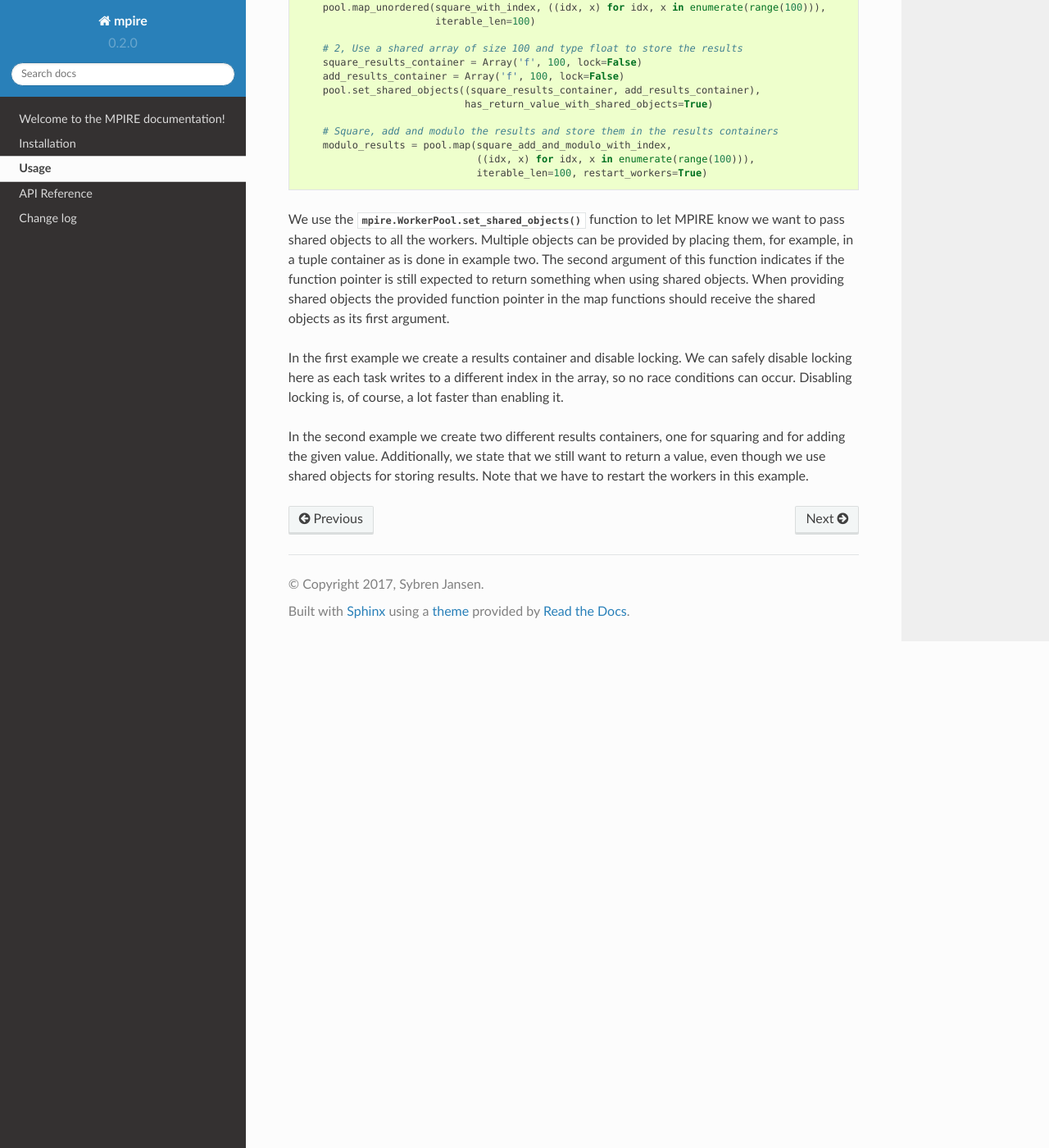
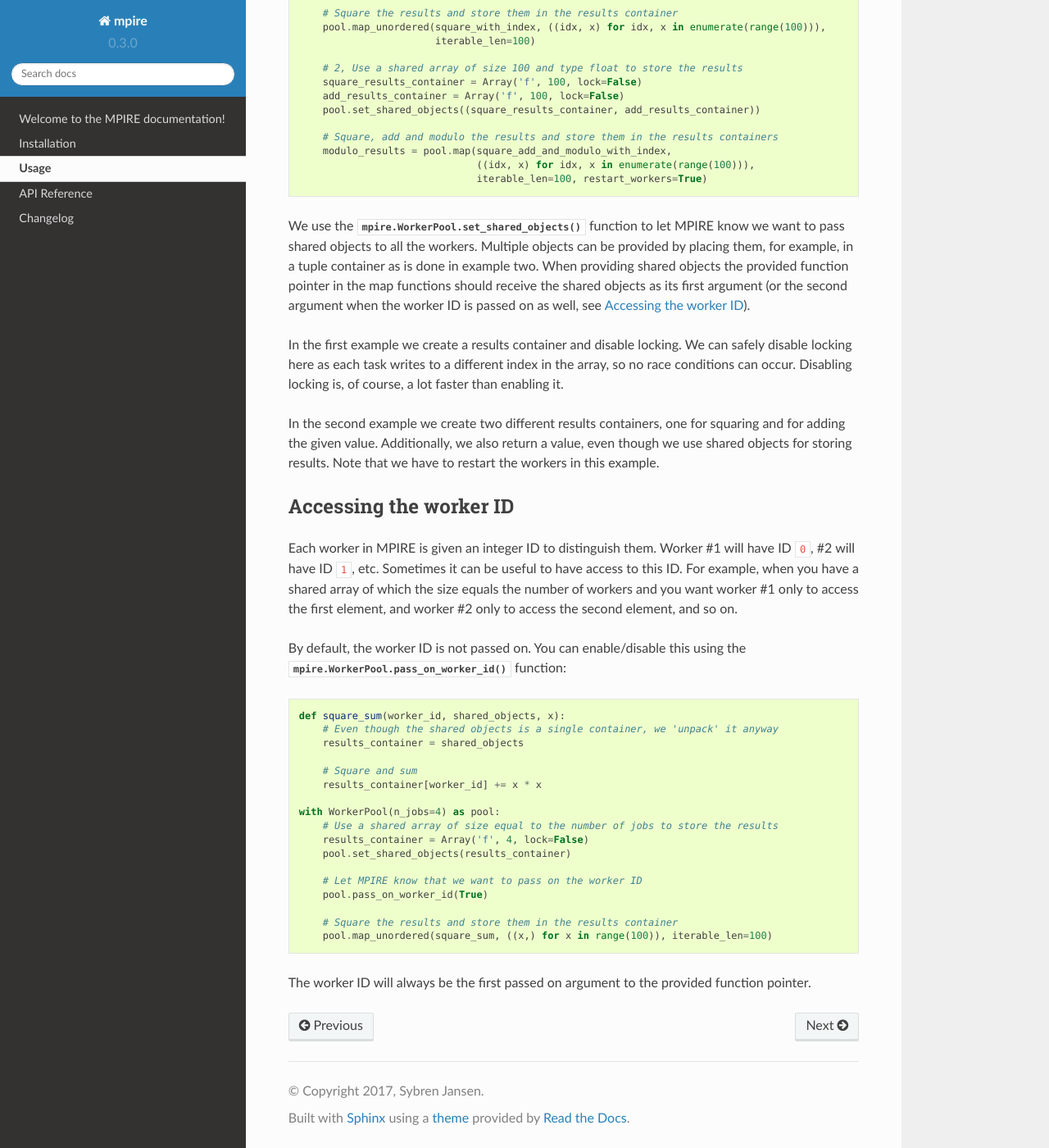
Before and after one commit to sybrenjansen/mpire, a Sphinx documentation site: the page built from docs/usage/index.rst, in a window 1280 px wide and 1400 px high, scrolled down 5219 px. Shown: the whole window at 82% size. Built offline with Sphinx 7.4.7 and the Read the Docs theme 2.0.0, drawn with Linux system fonts in a browser that asks for light colours; some of the changed text lies outside the part shown.

Commit message:
- The worker ID can now be passed on the function to be executed by using   the pass_on_worker_id function. - Removed the use of has_return_value_with_shared_objects when using   set_shared_objects. MPIRE now handles both cases out of the box.

```diff
--- a/docs/usage/index.rst
+++ b/docs/usage/index.rst
@@ -234,7 +234,7 @@
     with WorkerPool(n_jobs=4) as pool:
         # 1. Use a shared array of size 100 and type float to store the results
         results_container = Array('f', 100, lock=False)
-        pool.set_shared_objects(results_container, has_return_value_with_shared_objects=False)
+        pool.set_shared_objects(results_container)
 
         # Square the results and store them in the results container
         pool.map_unordered(square_with_index, ((idx, x) for idx, x in enumerate(range(100))),
@@ -243,8 +243,7 @@
         # 2, Use a shared array of size 100 and type float to store the results
         square_results_container = Array('f', 100, lock=False)
         add_results_container = Array('f', 100, lock=False)
-        pool.set_shared_objects((square_results_container, add_results_container),
-                                has_return_value_with_shared_objects=True)
+        pool.set_shared_objects((square_results_container, add_results_container))
 
         # Square, add and modulo the results and store them in the results containers
         modulo_results = pool.map(square_add_and_modulo_with_index,
@@ -253,14 +252,49 @@
 
 We use the :meth:`mpire.WorkerPool.set_shared_objects` function to let MPIRE know we want to pass shared objects to all
 the workers. Multiple objects can be provided by placing them, for example, in a tuple container as is done in example
-two. The second argument of this function indicates if the function pointer is still expected to return something when
-using shared objects. When providing shared objects the provided function pointer in the map functions should receive
-the shared objects as its first argument.
+two. When providing shared objects the provided function pointer in the map functions should receive the shared objects
+as its first argument (or the second argument when the worker ID is passed on as well, see :ref:`workerID`).
 
 In the first example we create a results container and disable locking. We can safely disable locking here as each task
 writes to a different index in the array, so no race conditions can occur. Disabling locking is, of course, a lot faster
 than enabling it.
 
 In the second example we create two different results containers, one for squaring and for adding the given value.
-Additionally, we state that we still want to return a value, even though we use shared objects for storing results. Note
-that we have to restart the workers in this example.
+Additionally, we also return a value, even though we use shared objects for storing results. Note that we have to
+restart the workers in this example.
+
+
+.. _workerID:
+
+Accessing the worker ID
+-----------------------
+
+Each worker in MPIRE is given an integer ID to distinguish them. Worker #1 will have ID ``0``, #2 will have ID ``1``,
+etc. Sometimes it can be useful to have access to this ID. For example, when you have a shared array of which the size
+equals the number of workers and you want worker #1 only to access the first element, and worker #2 only to access the
+second element, and so on.
+
+By default, the worker ID is not passed on. You can enable/disable this using the
+:meth:`mpire.WorkerPool.pass_on_worker_id` function:
+
+.. code-block:: python
+
+    def square_sum(worker_id, shared_objects, x):
+        # Even though the shared objects is a single container, we 'unpack' it anyway
+        results_container = shared_objects
+
+        # Square and sum
+        results_container[worker_id] += x * x
+
+    with WorkerPool(n_jobs=4) as pool:
+        # Use a shared array of size equal to the number of jobs to store the results
+        results_container = Array('f', 4, lock=False)
+        pool.set_shared_objects(results_container)
+
+        # Let MPIRE know that we want to pass on the worker ID
+        pool.pass_on_worker_id(True)
+
+        # Square the results and store them in the results container
+        pool.map_unordered(square_sum, ((x,) for x in range(100)), iterable_len=100)
+
+The worker ID will always be the first passed on argument to the provided function pointer.
--- a/mpire/__init__.py
+++ b/mpire/__init__.py
@@ -1,3 +1,3 @@
 from .mpire import Worker, WorkerPool
 
-__version__ = '0.2.0'
+__version__ = '0.3.0'
```
Also changed, not shown: docs/changelog.rst (+12 -2 lines), 2 other files.
